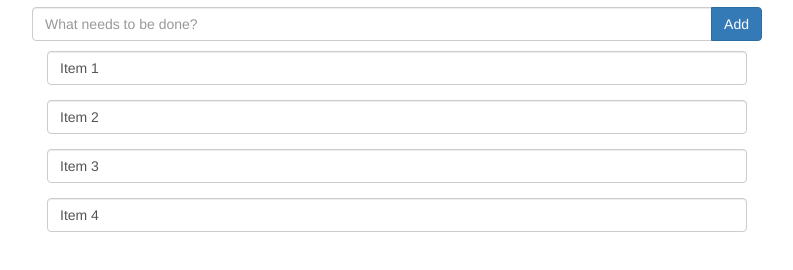
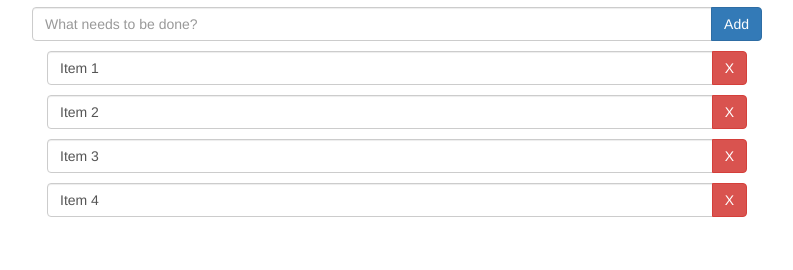
Before and after one commit to tzhenghao/MyToDoList, a website: page app/index.html in a window 1280 px wide. Shown: the part 76-346 px from the top of the page, without its empty margins (258-1051 px from the left). Drawn offline with nearby package versions, Linux system fonts and the light colour scheme; some packages are replaced by stand-ins of ours; files that its build step writes are made by us from their sources.

Commit message:
Added remove task from to do list functionality

```diff
--- a/app/scripts/controllers/main.js
+++ b/app/scripts/controllers/main.js
@@ -8,4 +8,8 @@ angular.module('myToDoListApp')
       $scope.todos.push($scope.todo);
       $scope.todo = '';
     }
+
+    $scope.removeTodo = function(index) {
+    	$scope.todos.splice(index, 1);
+    }
   });
--- a/app/views/main.html
+++ b/app/views/main.html
@@ -16,7 +16,11 @@
   <p></p>
 
   <!-- To Do list -->
-  <p class="form-group" ng-repeat="todo in todos">
+  <p class="input-group" ng-repeat="todo in todos">
     <input type="text" ng-model="todo" class="form-control">
+
+    <span class="input-group-btn">
+        <button class="btn btn-danger" ng-click="removeTodo($index)" aria-label="Remove">X</button>
+    </span>
   </p>
 </div>
```
